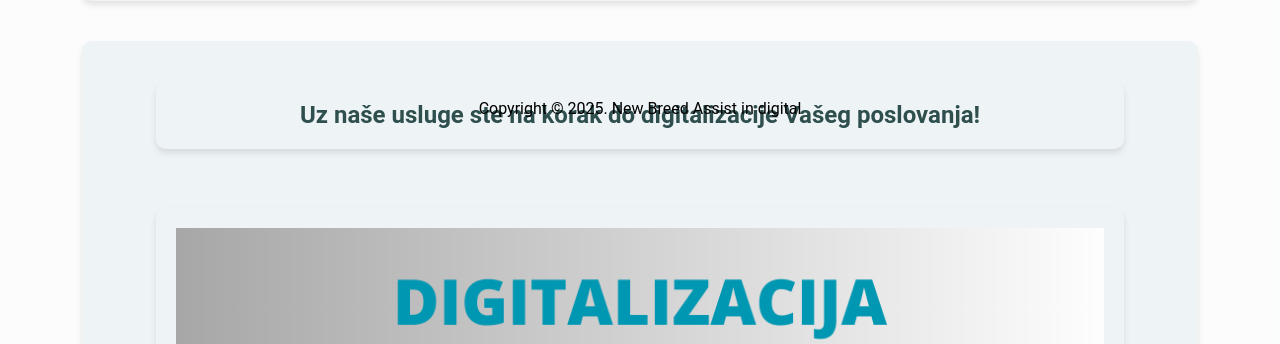
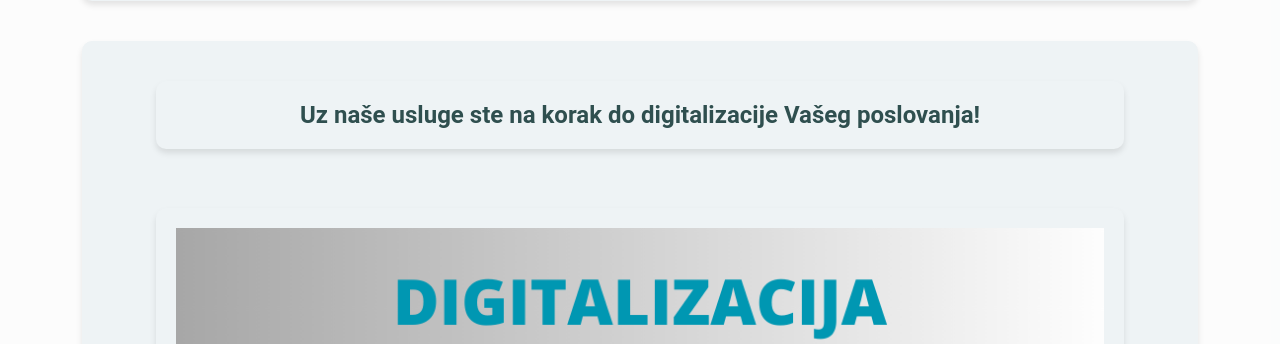
Before and after one commit to androvidic/testna-osobna-web-stranica, a PHP site: page /index.php in a window 1280 px wide. Shown: the part 672-1016 px from the top of the page. Run offline with PHP 8.4, Linux system fonts and the light colour scheme.

Commit message:
popravljen dodatno footer

```diff
--- a/footer.php
+++ b/footer.php
@@ -14,9 +14,10 @@
         <p>Developer: Andrija Vidić</p>
         <p>Email:<a href="mailto:andrija.vidic3@gmail.com"> andrija.vidic3@gmail.com</a></p>
         <p>Broj telefona:<a href="tel:+38516165165"> 0993033672</a></p>
+        </div>
         <br>
-        <p style="position: fixed; bottom: 10px;">Copyright © 2025. New Breed Assist in digital</p>
-    </div>
+        <p>Copyright © 2025. New Breed Assist in digital</p>
+
 </footer>
 </body>
 </html>
```
